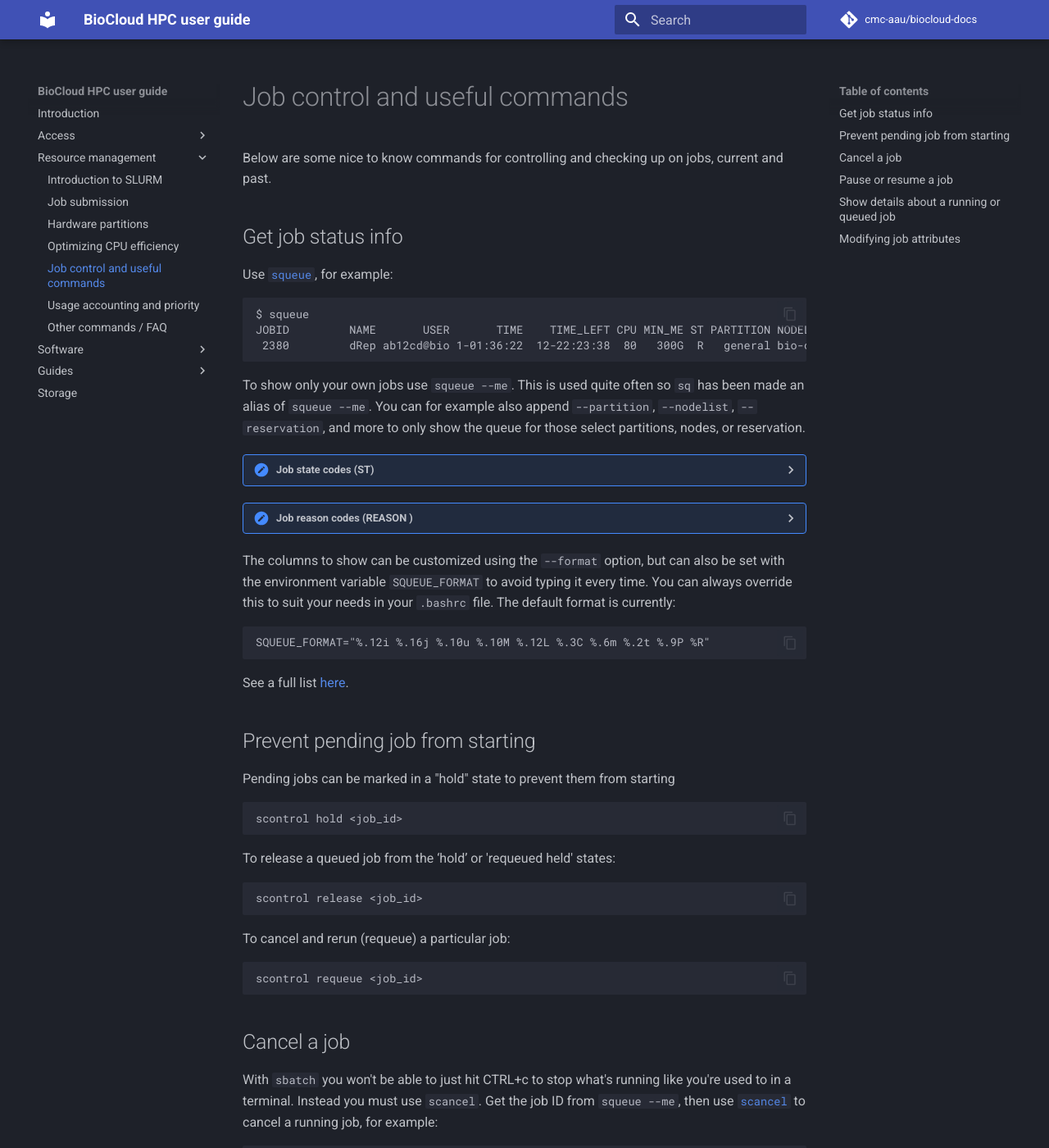
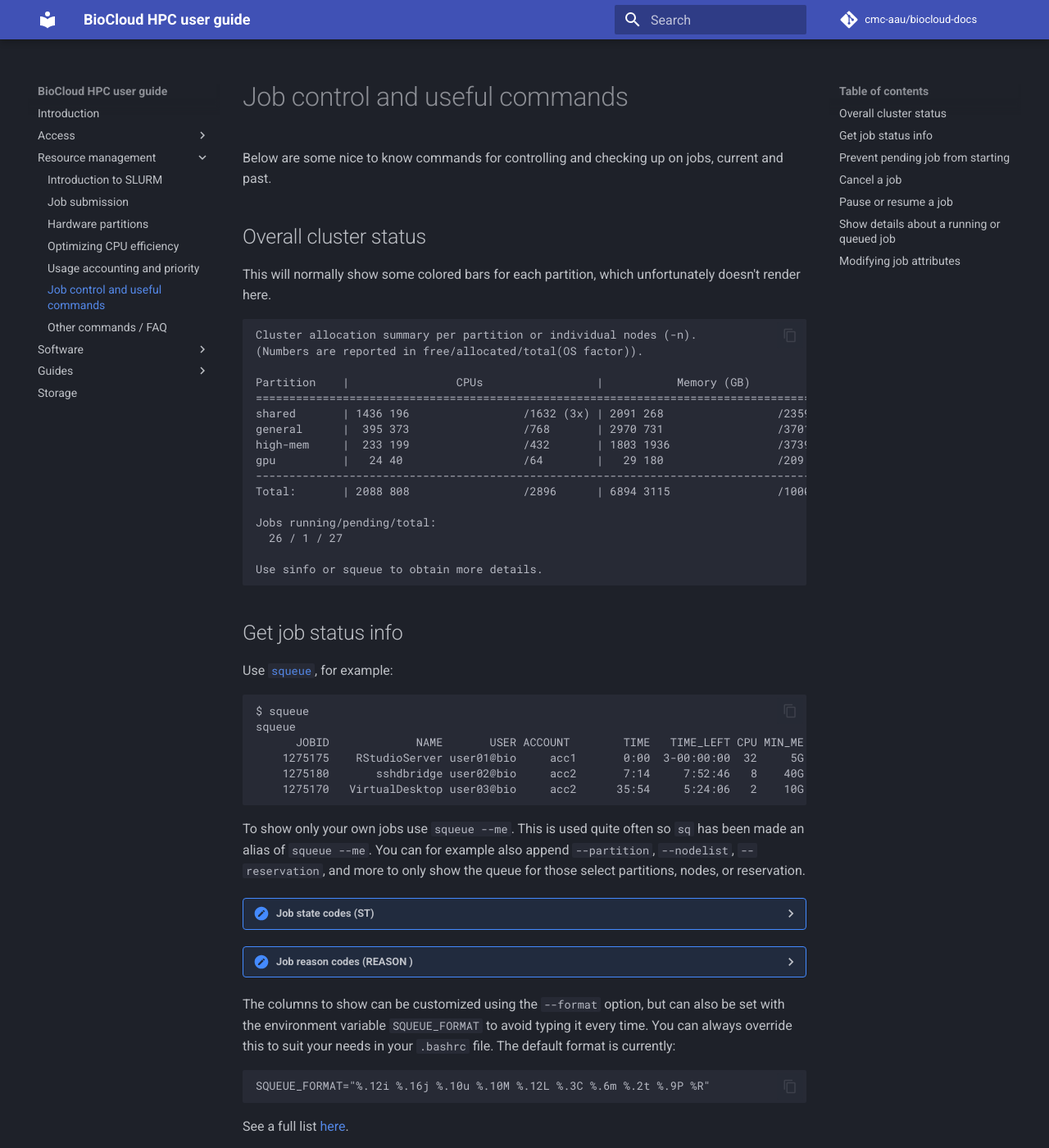
Before and after one commit to cmc-aau/hpc-docs, an MkDocs documentation site: the page built from docs/slurm/jobcontrol.md, in a window 1280 px wide and 1400 px high. Shown: the whole window at 82% size. Built offline with MkDocs 1.6.1 and Material for MkDocs 9.7.7, drawn with Linux system fonts in a browser that asks for light colours; comment, search, counter and statistics services are not loaded; some of the changed text lies outside the part shown.

Commit message:
fair-share+misc

````diff
--- a/docs/slurm/jobcontrol.md
+++ b/docs/slurm/jobcontrol.md
@@ -1,12 +1,37 @@
 # Job control and useful commands
 Below are some nice to know commands for controlling and checking up on jobs, current and past.
+
+## Overall cluster status
+This will normally show some colored bars for each partition, which unfortunately doesn't render here.
+```
+Cluster allocation summary per partition or individual nodes (-n).
+(Numbers are reported in free/allocated/total(OS factor)).
+
+Partition    |                CPUs                 |           Memory (GB)           |       GPUs        |
+========================================================================================================
+shared       | 1436 196                 /1632 (3x) | 2091 268                 /2359  |
+general      |  395 373                 /768       | 2970 731                 /3701  |
+high-mem     |  233 199                 /432       | 1803 1936                /3739  |
+gpu          |   24 40                  /64        |   29 180                 /209   |    1 1         /2
+--------------------------------------------------------------------------------------------------------
+Total:       | 2088 808                 /2896      | 6894 3115                /10009 |    1 1         /2
+
+Jobs running/pending/total:
+  26 / 1 / 27
+
+Use sinfo or squeue to obtain more details.
+
+```
 
 ## Get job status info
 Use [`squeue`](https://slurm.schedmd.com/archive/slurm-23.02.6/squeue.html), for example:
 ```
 $ squeue
-JOBID         NAME       USER       TIME    TIME_LEFT CPU MIN_ME ST PARTITION NODELIST(REASON)
- 2380         dRep ab12cd@bio 1-01:36:22  12-22:23:38  80   300G  R   general bio-oscloud02
+squeue
+      JOBID             NAME       USER ACCOUNT        TIME   TIME_LEFT CPU MIN_ME ST PRIO  PARTITION NODELIST(REASON)
+    1275175    RStudioServer user01@bio     acc1       0:00  3-00:00:00  32     5G PD    4    general (QOSMaxCpuPerUserLimit)
+    1275180       sshdbridge user02@bio     acc2       7:14     7:52:46   8    40G  R    6    general bio-oscloud03
+    1275170   VirtualDesktop user03@bio     acc2      35:54     5:24:06   2    10G  R    6    general bio-oscloud05
 ```
 
 To show only your own jobs use `squeue --me`. This is used quite often so `sq` has been made an alias of `squeue --me`. You can for example also append `--partition`, `--nodelist`, `--reservation`, and more to only show the queue for those select partitions, nodes, or reservation.
--- a/mkdocs.yml
+++ b/mkdocs.yml
@@ -14,8 +14,8 @@ nav:
     - slurm/jobsubmission.md
     - slurm/partitions.md
     - slurm/efficiency.md
+    - slurm/accounting.md
     - slurm/jobcontrol.md
-    - slurm/accounting.md
     - slurm/other.md
   - Software:
     - software/conda.md
````
Also changed, not shown: docs/slurm/accounting.md (+50 -15 lines), docs/slurm/partitions.md (+7 -7 lines).
